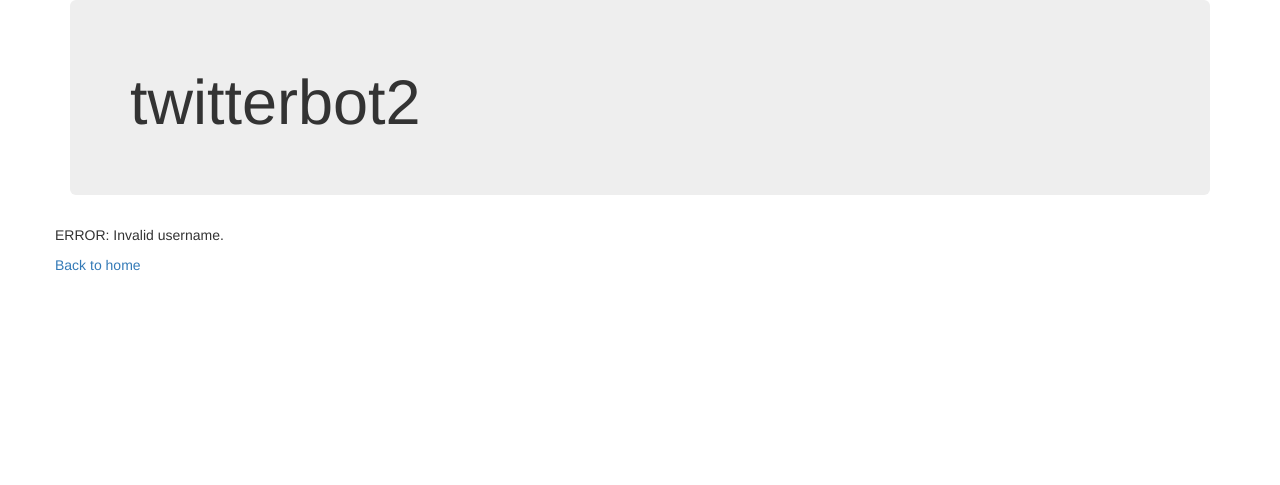
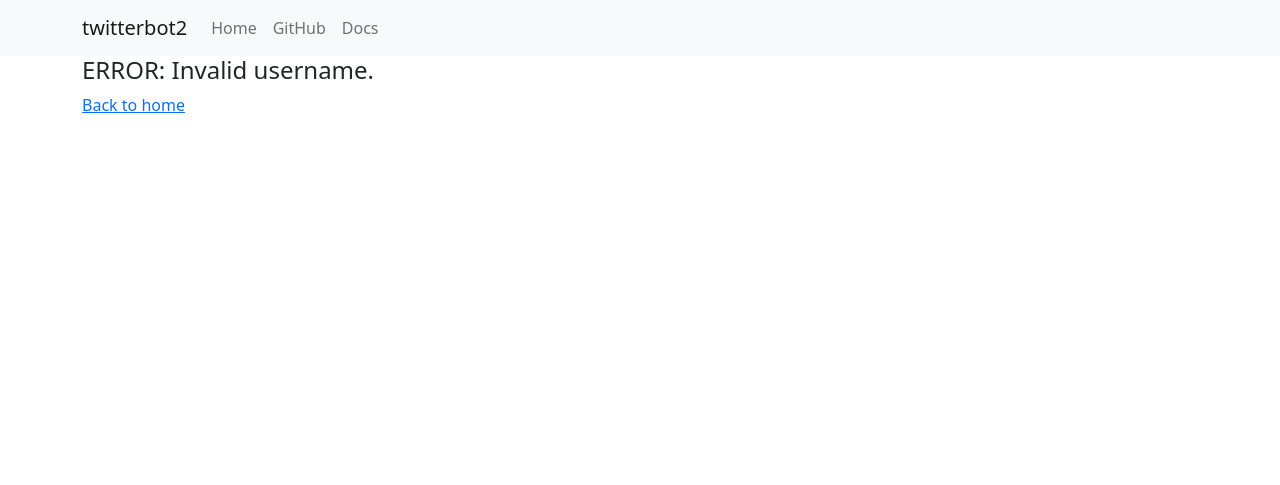
Before and after one commit to edoardottt/twitterbot2, a Flask app: page /dashboard in a window 1280 px wide. Shown: the top 485 px of the page. Run offline with Flask 2, Linux system fonts and the light colour scheme; some libraries are stand-ins or nearby versions.

Commit message:
Add NavBar (#18)

```diff
--- a/templates/error.html
+++ b/templates/error.html
@@ -6,25 +6,21 @@
     <title>twitterbot2 | error</title>
     <link rel="shortcut icon" href="https://www.python.org/static/community_logos/python-powered-h-140x182.png" />
     <script src="https://code.jquery.com/jquery-3.3.1.min.js"></script>
-    <link rel="stylesheet" href="https://maxcdn.bootstrapcdn.com/bootstrap/3.3.7/css/bootstrap.min.css">
+    <link href="https://cdn.jsdelivr.net/npm/bootstrap@5.1.1/dist/css/bootstrap.min.css" rel="stylesheet"
+        integrity="sha384-F3w7mX95PdgyTmZZMECAngseQB83DfGTowi0iMjiWaeVhAn4FJkqJByhZMI3AhiU" crossorigin="anonymous">
+    <script src="https://cdnjs.cloudflare.com/ajax/libs/twitter-bootstrap/4.5.0/js/bootstrap.min.js"></script>
     <link rel="stylesheet" href="{{ url_for('static', filename='all.css')}}">
 
 </head>
 
 <body>
-    <div class="container">
-        <div class="jumbotron">
-            <h1>twitterbot2</h1>
-        </div>
-    </div>
-
-    </div>
+    {% include 'navbar.html' %}
 
     <div class="container" id="content">
         <div class="row">
-            <p>
+            <h4>
                 ERROR: {{ errormsg }}
-            </p>
+            </h4>
             <a href="/">Back to home</a>
         </div>
     </div>
--- /dev/null
+++ b/templates/navbar.html
@@ -0,0 +1,23 @@
+<nav class="navbar navbar-expand-lg navbar-light bg-light">
+    <div class="container">
+        <a class="navbar-brand" href="#">twitterbot2</a>
+        <button class="navbar-toggler" type="button" data-toggle="collapse" data-target="#navbarSupportedContent"
+            aria-controls="navbarSupportedContent" aria-expanded="false" aria-label="Toggle navigation">
+            <span class="navbar-toggler-icon"></span>
+        </button>
+
+        <div class="collapse navbar-collapse" id="navbarSupportedContent">
+            <ul class="navbar-nav mr-auto">
+                <li class="nav-item active">
+                    <a class="nav-link" href="/">Home</a>
+                </li>
+                <li class="nav-item">
+                    <a class="nav-link" href="https://github.com/edoardottt/twitterbot2">GitHub</a>
+                </li>
+                <li class="nav-item">
+                    <a class="nav-link" href="https://github.com/edoardottt/twitterbot2/wiki">Docs</a>
+                </li>
+            </ul>
+        </div>
+    </div>
+</nav>
```
Also changed, not shown: templates/dashboard.html (+4 -6 lines), templates/index.html (+4 -6 lines).
